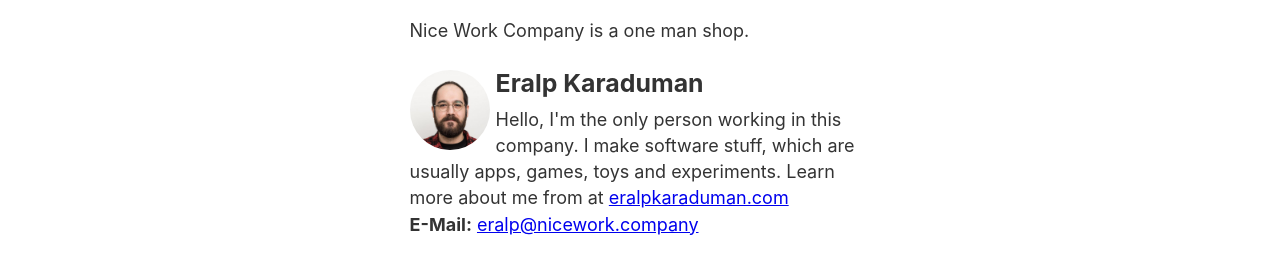
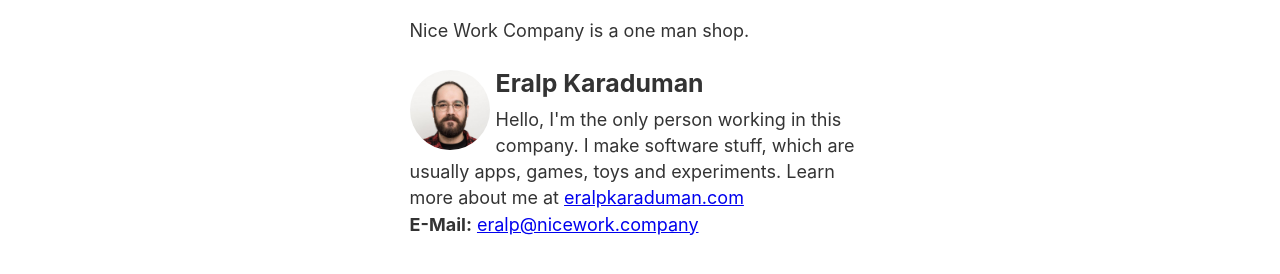
Before and after one commit to nicework-company/website, a Gatsby site: page /team in a window 1280 px wide. Shown: the part 214-488 px from the top of the page. Built offline with nearby package versions, Linux system fonts and the light colour scheme; Gatsby itself is replaced by a stand-in of ours.

Commit message:
Fixed typo

```diff
--- a/src/pages/team.js
+++ b/src/pages/team.js
@@ -27,7 +27,7 @@
           </h3>
             Hello, I'm the only person working in this company.
             I make software stuff, which are usually apps, games, toys and experiments.
-            Learn more about me from at&nbsp;
+            Learn more about me at&nbsp;
             <a href="http://eralpkaraduman.com">eralpkaraduman.com</a>
           <div>
             <strong>E-Mail:</strong>&nbsp;
```
